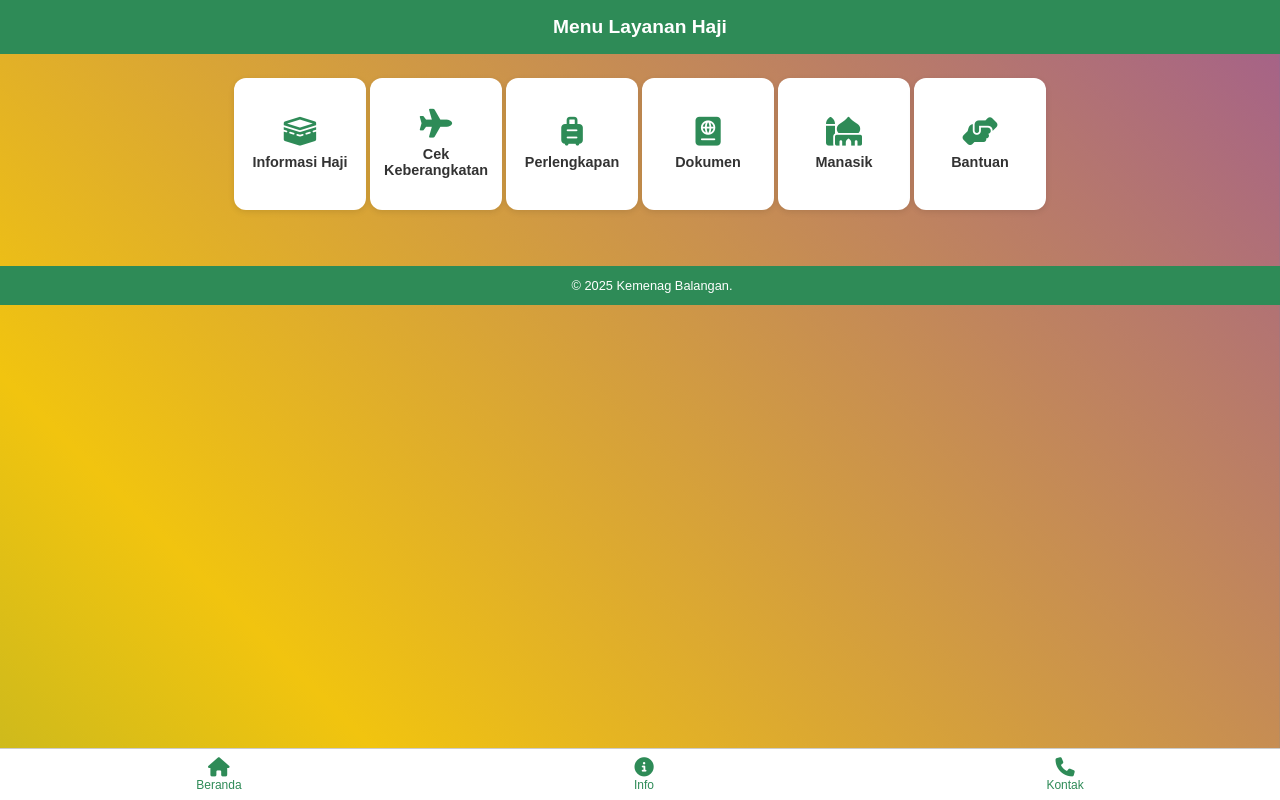
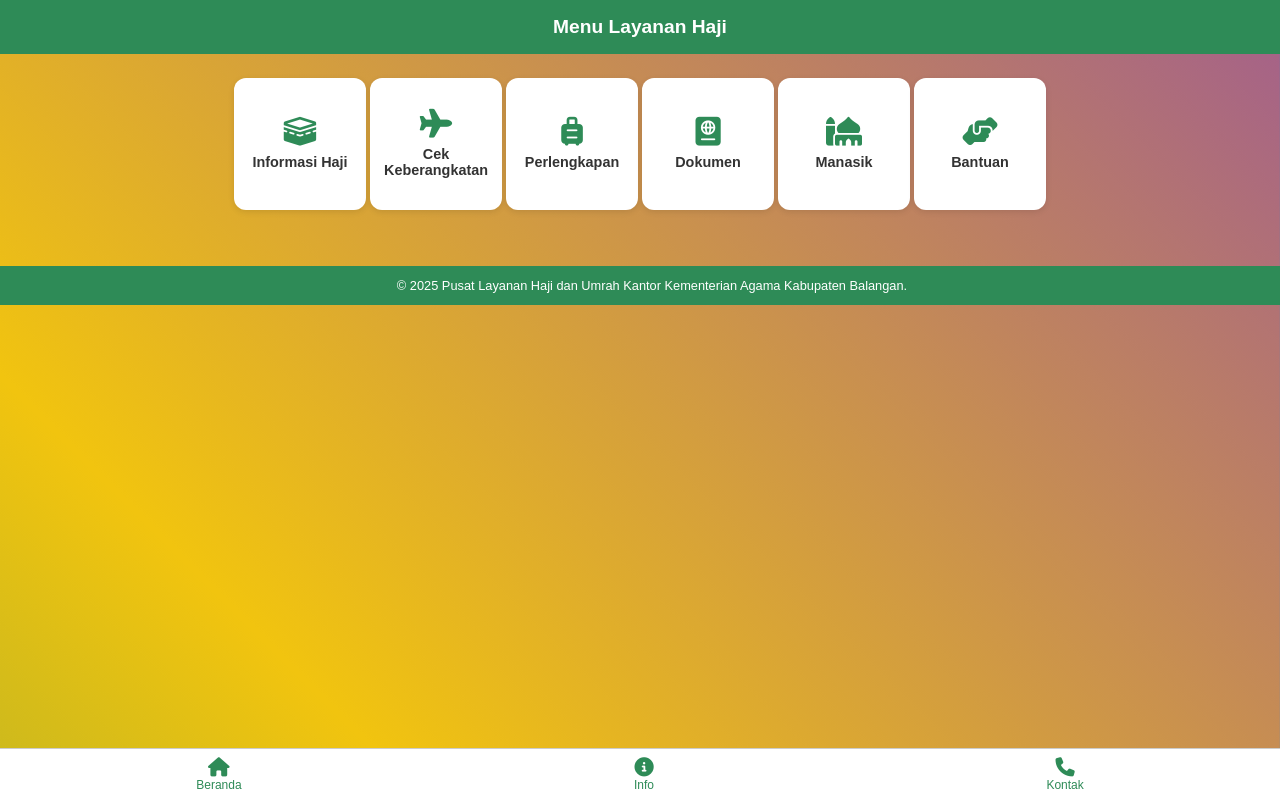
Before and after one commit to plhutbalangan/info-haji, a plain HTML site: page awal.html in a window 1280 px wide. Shown: the top 800 px of the page. Drawn offline with Linux system fonts and the light colour scheme.

Commit message:
Update awal.html

```diff
--- a/awal.html
+++ b/awal.html
@@ -247,7 +247,7 @@
   </div>
 
   <footer>
-    © 2025 Kemenag Balangan.
+    © 2025 Pusat Layanan Haji dan Umrah Kantor Kementerian Agama Kabupaten Balangan.
   </footer>
 
   <div class="bottom-nav">
```
